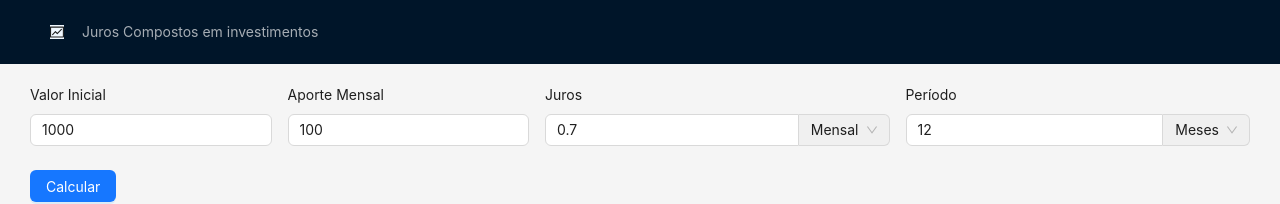
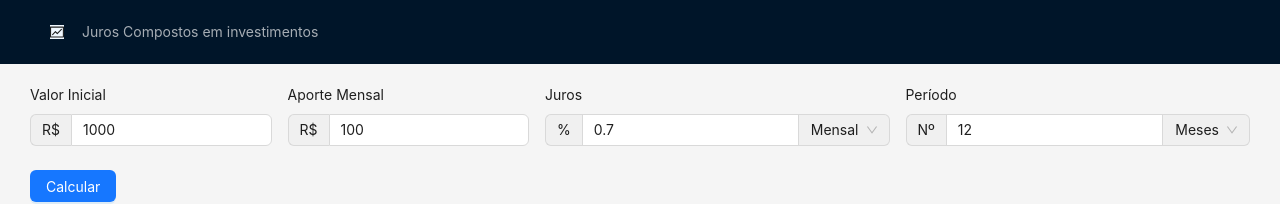
Before and after one commit to areamluersen/calculadora_juros_compostos, a React (Vite) app: page / in a window 1280 px wide. Shown: the top 204 px of the page. Built offline with nearby package versions, Linux system fonts and the light colour scheme.

Commit message:
feat: add input symbols

```diff
--- a/src/components/Calculator/CalculatorForm.tsx
+++ b/src/components/Calculator/CalculatorForm.tsx
@@ -53,17 +53,19 @@ const CalculatorForm: React.FC = () => {
       <Row gutter={[16, 0]}>
         <Col sm={12} md={5}>
           <Form.Item label="Valor Inicial" name="initialValue">
-            <Input type="number" />
+            <Input type="number" addonBefore="R$" />
           </Form.Item>
         </Col>
         <Col sm={12} md={5}>
           <Form.Item label="Aporte Mensal" name="monthlyContribution">
-            <Input type="number" />
+            <Input type="number" addonBefore="R$" />
           </Form.Item>
         </Col>
         <Col sm={12} md={7}>
           <Form.Item label="Juros" name="interestRate">
-            <Input type="number"
+            <Input
+              addonBefore="%"
+              type="number"
               addonAfter={(
                 <Select defaultValue={"month"}>
                   <Option value="month">Mensal</Option>
@@ -77,6 +79,7 @@ const CalculatorForm: React.FC = () => {
           <Form.Item label="Período" name="period">
             <Input
               type="number"
+              addonBefore="Nº"
               addonAfter={(
                 <Select defaultValue={"months"}>
                   <Option value="months">Meses</Option>
```
